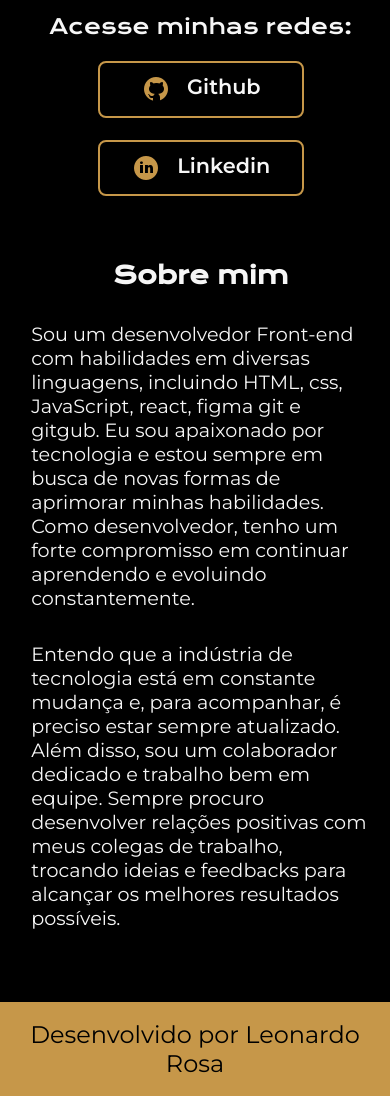
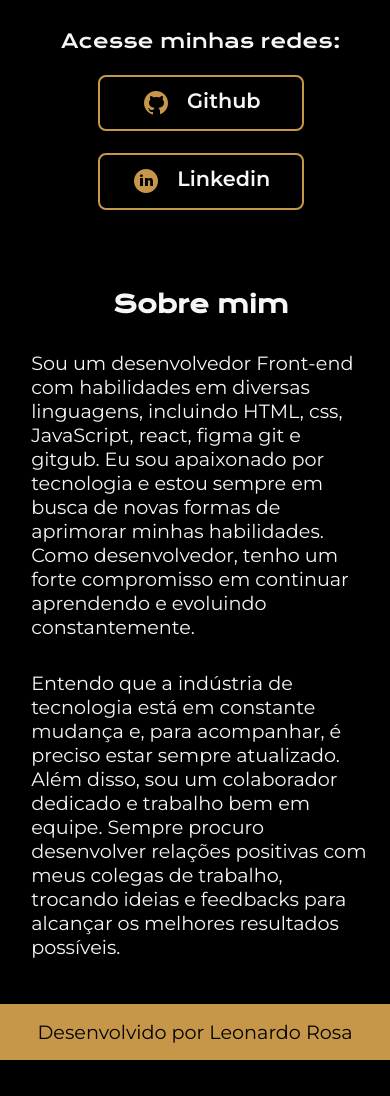
Before and after one commit to LeonardoDRosa/portifolio, a plain HTML site: page index.html in a window 390 px wide. Shown: the part 562-1658 px from the top of the page. After the commit the page ends 1622 px from the top, so only its background shows below. Drawn offline with nearby package versions, Linux system fonts and the light colour scheme.

Commit message:
responsividade

```diff
--- a/styles/style.css
+++ b/styles/style.css
@@ -136,21 +136,21 @@ body {
 }
 
 .rodape {
-  padding: 18px;
+  padding: 1rem;
   color: var(--cor-primaria);
   background-color: var(--cor-terciaria);
   text-align: center;
   font-family: var(--font-secundaria);
-  font-size: 1.5rem;
+  font-size: 1.2rem;
   font-weight: 400;
 }
 @media (max-width: 1000px) {
-  .apresentacao {
-    flex-direction: column-reverse;
-    padding: 15% 5% 10% 8%;
+  .cabecalho__menu__link {
+    font-size: 1.3rem;
   }
+
   .cabecalho__menu {
-    margin: 0% 30% 0% 5.5%;
+
     justify-content: center;
   }
   .cabecalho {
@@ -163,12 +163,20 @@ body {
     padding-top: 6%;
 
   }
+  .apresentacao {
+    flex-direction: column-reverse;
+    padding: 19% 5% 10% 8%;
+  }
   .apresentacao__conteudo {
+
   margin-top: -8%;
     width: auto;
   }
   .apresentacao__conteudo2{
     margin-top: -10%;
-    margin-bottom: 10%;
+    margin-bottom: 2%;
+  }
+  .apresentacao__links__subtitulo{
+    font-size: 1.2rem;
   }
 }
```
